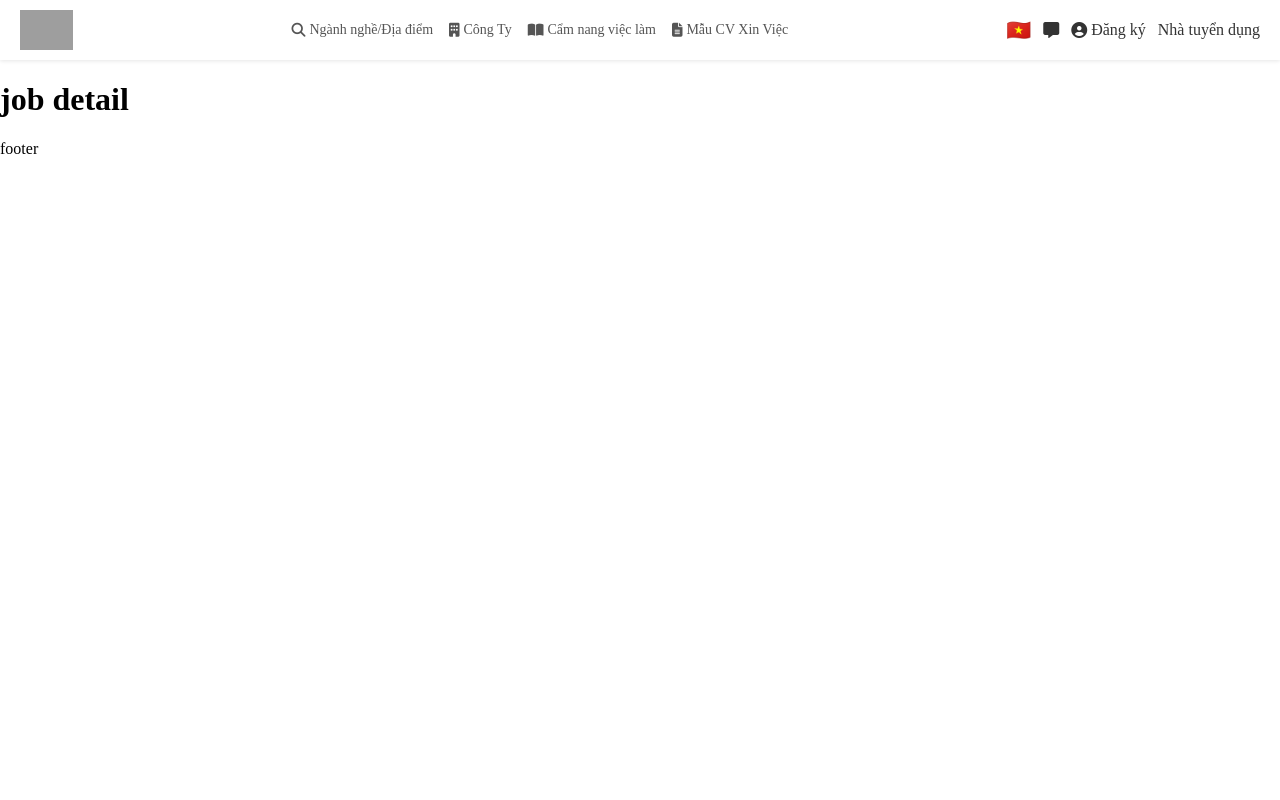
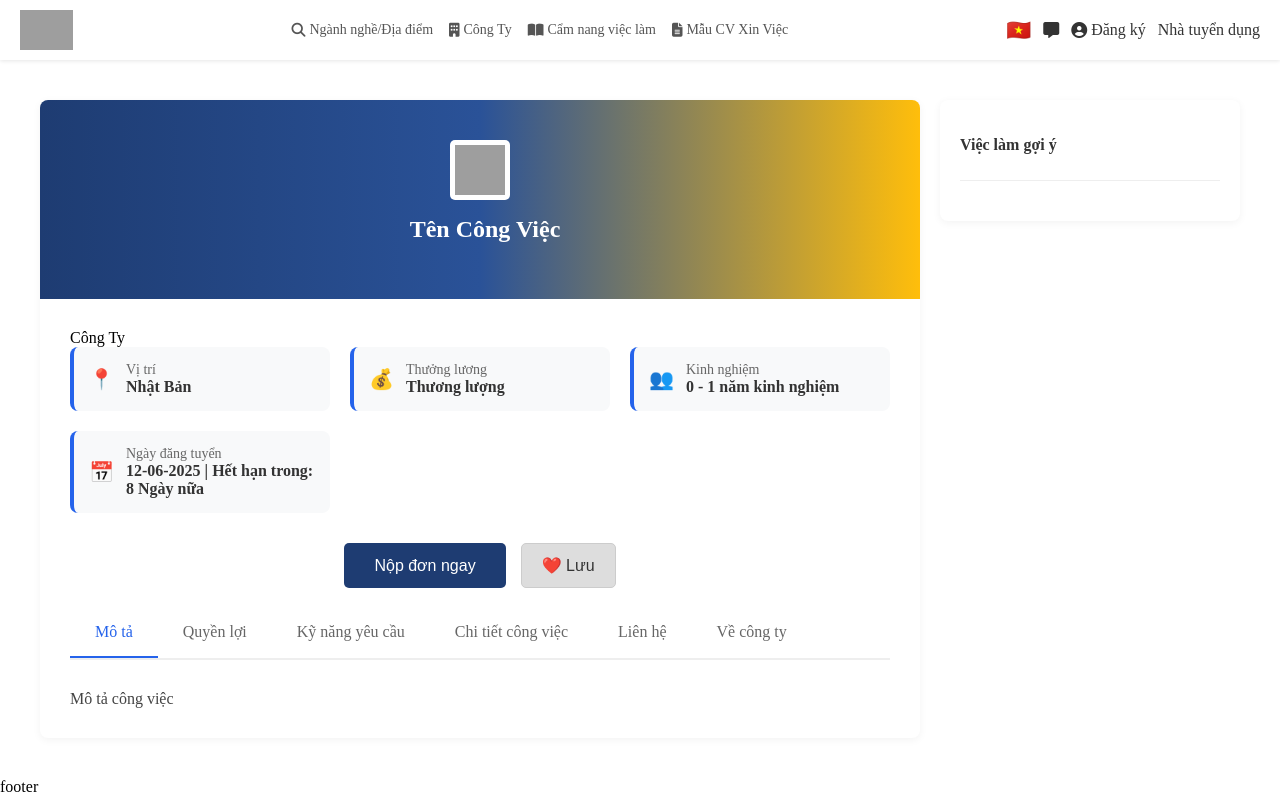
Before and after one commit to kien1234aa/NHOM6, a React (Vite) app: page /job-detail in a window 1280 px wide. Built offline with nearby package versions, Linux system fonts and the light colour scheme; grey boxes are pictures that could not be loaded.

Commit message:
page job detail

```diff
--- /dev/null
+++ b/src/pages/JobDetail/JobDetail.css
@@ -0,0 +1,174 @@
+.job-detail-container {
+    max-width: 1200px;
+    margin: 20px auto;
+    display: flex;
+    gap: 20px;
+    padding: 20px;
+}
+
+.job-detail-content {
+    flex: 1;
+    background: white;
+    border-radius: 8px;
+    box-shadow: 0 2px 8px rgba(0, 0, 0, 0.05);
+    overflow: hidden;
+}
+
+.job-detail-company-header {
+    background: linear-gradient(to right, #1e3c72, #2a5298, #ffbe0b);
+    color: white;
+    text-align: center;
+    padding: 40px;
+    position: relative;
+}
+
+.job-detail-company-header .job-detail-logo {
+    width: 50px;
+    height: 50px;
+    background-color: white;
+    padding: 5px;
+    border-radius: 5px;
+    vertical-align: middle;
+}
+
+.job-detail-title {
+    font-size: 24px;
+    margin-left: 10px;
+}
+
+.job-detail-info-section {
+    padding: 30px;
+}
+
+.job-detail-details-grid {
+    display: grid;
+    grid-template-columns: repeat(auto-fit, minmax(250px, 1fr));
+    gap: 20px;
+    margin-bottom: 30px;
+}
+
+.job-detail-item {
+    display: flex;
+    align-items: center;
+    gap: 12px;
+    padding: 15px;
+    background: #f8f9fa;
+    border-radius: 8px;
+    border-left: 4px solid #2563eb;
+}
+
+.job-detail-icon {
+    font-size: 20px;
+    color: #2563eb;
+}
+
+.job-detail-text {
+    font-size: 14px;
+    color: #666;
+}
+
+.job-detail-value {
+    font-weight: 600;
+    color: #333;
+}
+
+.job-detail-actions {
+    display: flex;
+    justify-content: center;
+    gap: 15px;
+    margin: 20px 0;
+}
+
+.job-detail-apply-btn {
+    background: #1e3c72;
+    color: white;
+    border: none;
+    padding: 12px 30px;
+    border-radius: 5px;
+    font-size: 16px;
+    cursor: pointer;
+}
+
+.job-detail-apply-btn:hover {
+    background: #1d4ed8;
+}
+
+.job-detail-save-btn {
+    background: #ddd;
+    color: #333;
+    border: 1px solid #ccc;
+    padding: 12px 20px;
+    border-radius: 5px;
+    font-size: 16px;
+    cursor: pointer;
+}
+
+.job-detail-save-btn:hover {
+    background: #ccc;
+}
+
+.job-detail-tabs {
+    display: flex;
+    border-bottom: 2px solid #eee;
+    margin-bottom: 30px;
+}
+
+.job-detail-tab {
+    padding: 15px 25px;
+    cursor: pointer;
+    border-bottom: 2px solid transparent;
+    color: #666;
+    font-weight: 500;
+}
+
+.job-detail-tab.active {
+    color: #2563eb;
+    border-bottom-color: #2563eb;
+}
+
+.job-detail-tab:hover {
+    color: #1e3c72;
+}
+
+.job-detail-description {
+    font-size: 16px;
+    color: #444;
+}
+
+.job-detail-sidebar {
+    width: 300px;
+}
+
+.job-detail-suggestion-box {
+    background: white;
+    border-radius: 8px;
+    padding: 20px;
+    margin-bottom: 20px;
+    box-shadow: 0 2px 8px rgba(0, 0, 0, 0.05);
+}
+
+.job-detail-suggestion-header {
+    display: flex;
+    align-items: center;
+    gap: 10px;
+    margin-bottom: 20px;
+    padding-bottom: 10px;
+    border-bottom: 1px solid #eee;
+}
+
+.job-detail-suggestion-title {
+    font-size: 16px;
+    font-weight: 600;
+    color: #333;
+}
+
+@media (max-width: 768px) {
+    .job-detail-container {
+        flex-direction: column;
+        padding: 10px;
+    }
+
+    .job-detail-sidebar {
+        width: 100%;
+    }
+}
--- a/src/pages/JobDetail/JobDetail.jsx
+++ b/src/pages/JobDetail/JobDetail.jsx
@@ -1,9 +1,82 @@
+import React from 'react';
+import './JobDetail.css';
+
 const JobDetail = () => {
     return (
-        <h1>
-            job detail
-        </h1>
+        <main className="job-detail-container">
+            <div className="job-detail-content">
+                <div className="job-detail-company-header">
+                    <img src="rose.png" alt="Logo" className="job-detail-logo" />
+                    <h1 className="job-detail-title">Tên Công Việc</h1>
+                </div>
+
+                <div className="job-detail-info-section">
+                    <div className="job-detail-company">Công Ty</div>
+
+                    <div className="job-detail-details-grid">
+                        <div className="job-detail-item">
+                            <div className="job-detail-icon">📍</div>
+                            <div>
+                                <div className="job-detail-text">Vị trí</div>
+                                <div className="job-detail-value">Nhật Bản</div>
+                            </div>
+                        </div>
+
+                        <div className="job-detail-item">
+                            <div className="job-detail-icon">💰</div>
+                            <div>
+                                <div className="job-detail-text">Thưởng lương</div>
+                                <div className="job-detail-value">Thương lượng</div>
+                            </div>
+                        </div>
+
+                        <div className="job-detail-item">
+                            <div className="job-detail-icon">👥</div>
+                            <div>
+                                <div className="job-detail-text">Kinh nghiệm</div>
+                                <div className="job-detail-value">0 - 1 năm kinh nghiệm</div>
+                            </div>
+                        </div>
+
+                        <div className="job-detail-item">
+                            <div className="job-detail-icon">📅</div>
+                            <div>
+                                <div className="job-detail-text">Ngày đăng tuyển</div>
+                                <div className="job-detail-value">12-06-2025 | Hết hạn trong: 8 Ngày nữa</div>
+                            </div>
+                        </div>
+                    </div>
+
+                    <div className="job-detail-actions">
+                        <button className="job-detail-apply-btn">Nộp đơn ngay</button>
+                        <button className="job-detail-save-btn">❤️ Lưu</button>
+                    </div>
+
+                    <div className="job-detail-tabs">
+                        <div className="job-detail-tab active">Mô tả</div>
+                        <div className="job-detail-tab">Quyền lợi</div>
+                        <div className="job-detail-tab">Kỹ năng yêu cầu</div>
+                        <div className="job-detail-tab">Chi tiết công việc</div>
+                        <div className="job-detail-tab">Liên hệ</div>
+                        <div className="job-detail-tab">Về công ty</div>
+                    </div>
+
+                    <div className="job-detail-description">
+                        Mô tả công việc
+                    </div>
+                </div>
+            </div>
+
+            <aside className="job-detail-sidebar">
+                <div className="job-detail-suggestion-box">
+                    <div className="job-detail-suggestion-header">
+                        <h3 className="job-detail-suggestion-title">Việc làm gợi ý</h3>
+                    </div>
+                    {/* Render suggestions here */}
+                </div>
+            </aside>
+        </main>
     );
-}
+};
 
 export default JobDetail;
```
